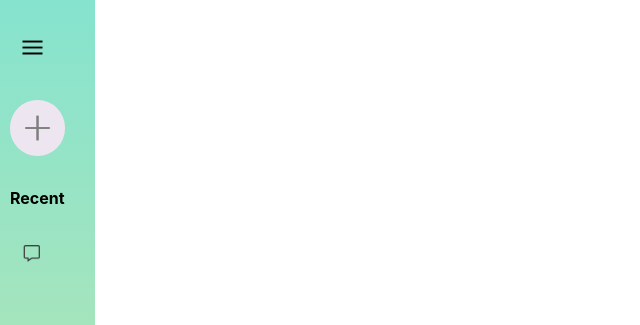
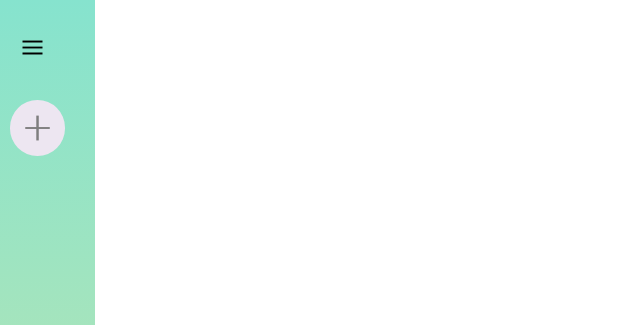
Before and after one commit to Sintu4613S/React_Proj_02, a React (Vite) app in the folder gemini-proj/: page / in a window 1280 px wide. Shown: the top 325 px of the page, without its empty margins (0-640 px from the left). Built offline with nearby package versions, Linux system fonts and the light colour scheme.

Commit message:
recent section render on condition

```diff
--- a/gemini-proj/src/components/sidebar/Sidebar.jsx
+++ b/gemini-proj/src/components/sidebar/Sidebar.jsx
@@ -15,7 +15,8 @@ const Sidebar = () => {
           <img src={assets.plus_icon} alt="" />
           {sidebaropen && <p style={{ animation: 'fadeIn 2s  forwards' }}>New Chat</p>}
         </div>
-
+        {
+          sidebaropen ? (
             <div className="recent">
               <p className='recent-title'>Recent</p>
               <div className="recent-entry">
@@ -23,6 +24,11 @@ const Sidebar = () => {
                 {sidebaropen && <p style={{ animation: 'fadeIn 2s  forwards' }}>What is react...</p>}
               </div>
             </div>
+
+          ) :
+            null
+        }
+
 
       </div>
       <div className="bottom">
```
Lines whose indentation alone changed are shown as unchanged.
